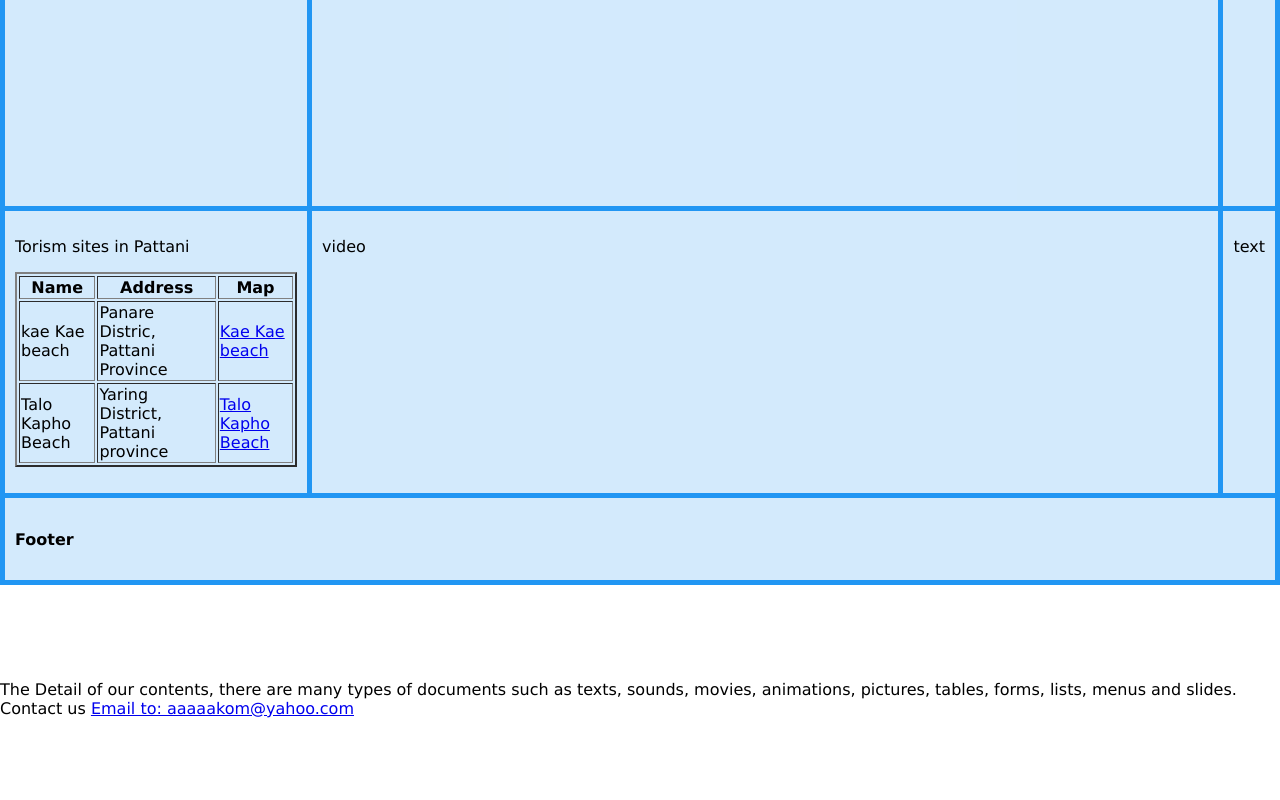
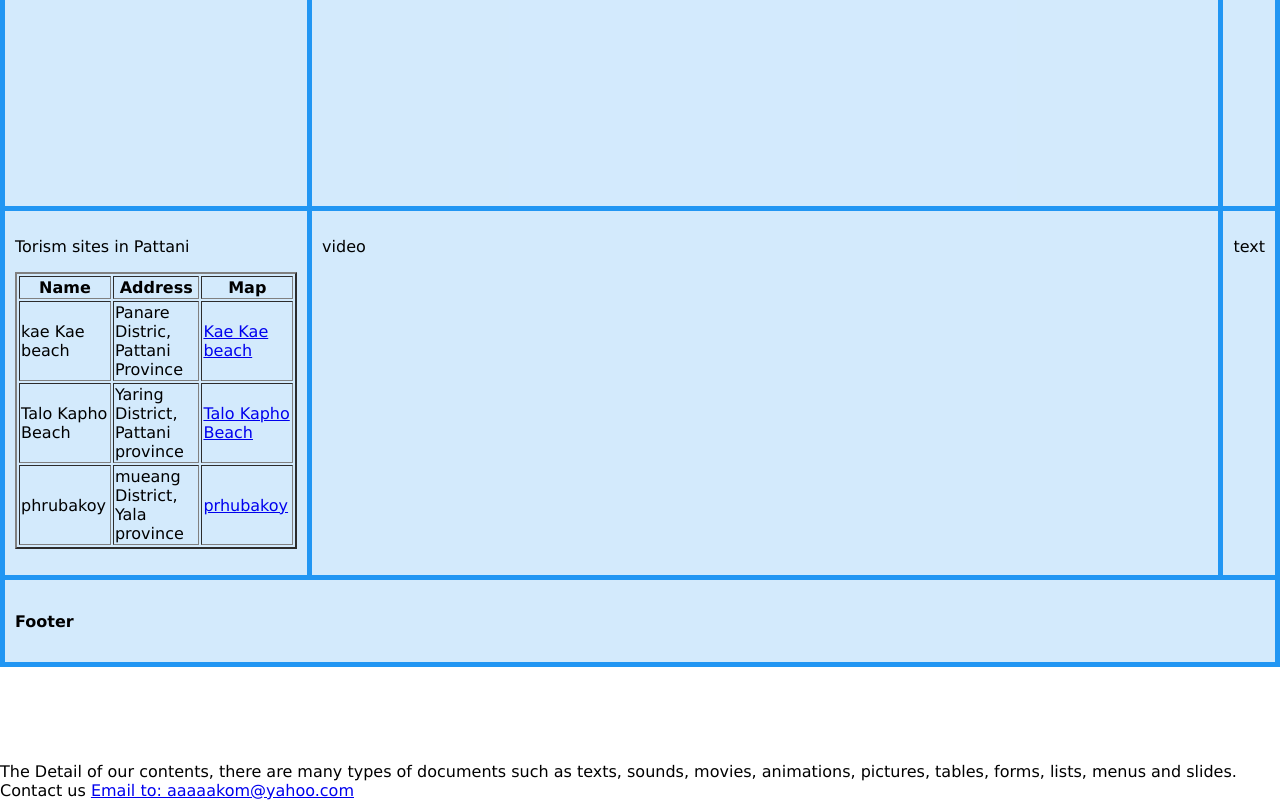
Before and after one commit to fais416/Archaru., a plain HTML site: page Myframe.html in a window 1280 px wide. Shown: the part 1831-2631 px from the top of the page. Before the commit the page ends 2549 px from the top, so only its background shows below. Drawn offline with Linux system fonts and the light colour scheme.

Commit message:
Update Myframe.html

```diff
--- a/Myframe.html
+++ b/Myframe.html
@@ -229,6 +229,11 @@ function showSlides(n) {
 				<td>Yaring District, Pattani province</td>
 				<td><a href="https://www.google.com/maps/place/Talo+Kapo+Beach/@6.8989193,101.3684039,17z/data=!3m1!4b1!4m6!3m5!1s0x31b3aa45ecdef2af:0xb7dcdcb704ac0d36!8m2!3d6.898914!4d101.3709842!16s%2Fg%2F1w04glvs?entry=ttu&g_ep=EgoyMDI1MDIwNS4xIKXMDSoASAFQAw%3D%3D"> Talo Kapho Beach </a></td>
 			</tr>
+		        <tr>
+				<td>phrubakoy</td>
+				<td>mueang District, Yala province</td>
+				<td><a href="https://www.google.com/maps/dir/6.8842664,101.2410448/G7VF%2BXJW+สวนขวัญเมือง+สะเตง+อำเภอเมืองยะลา+ยะลา+95000/@6.7179036,101.0961409,11z/data=!3m1!4b1!4m9!4m8!1m1!4e1!1m5!1m1!1s0x31b3753759ecf1a1:0xe294baceb1a67a8d!2m2!1d101.2740631!2d6.5449957?hl=th-th&entry=ttu&g_ep=EgoyMDI1MDIwNS4xIKXMDSoASAFQAw%3D%3D">prhubakoy</td>
+			</tr>
 		</table>
 
 
```
